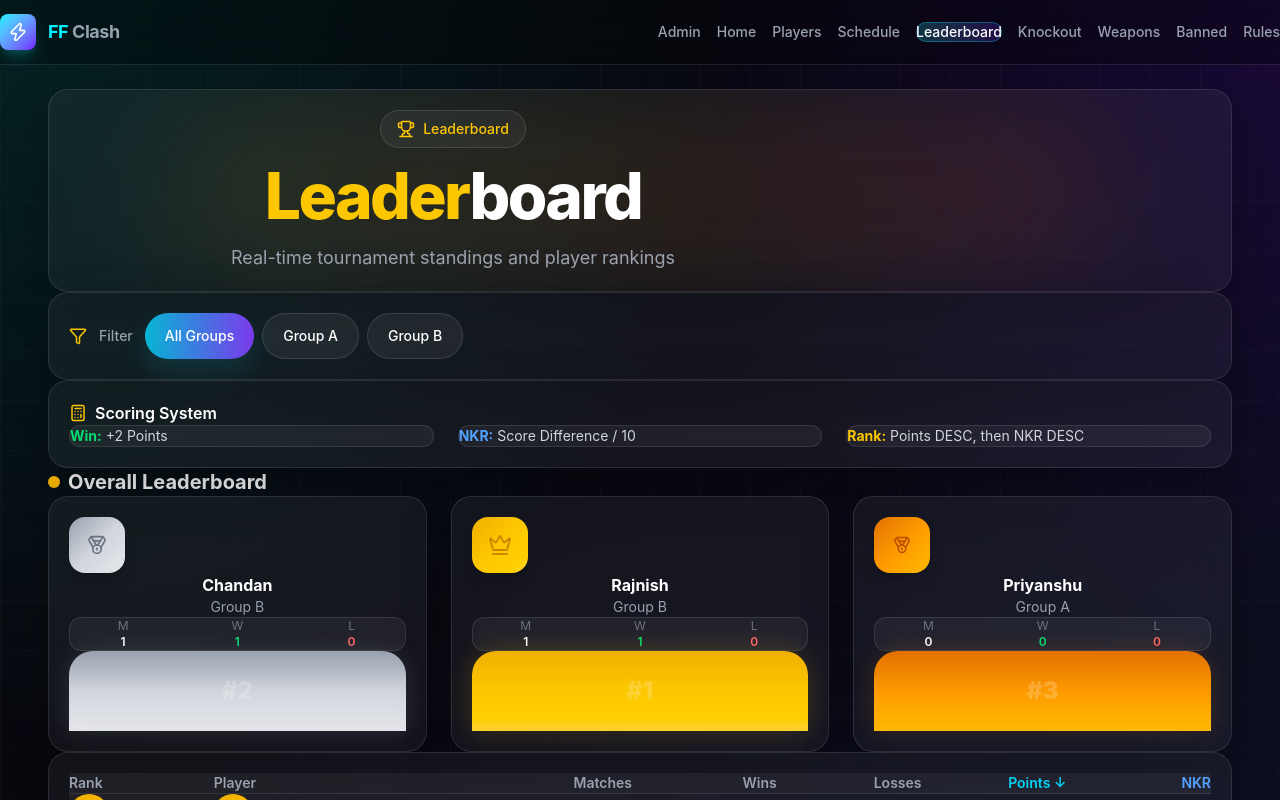
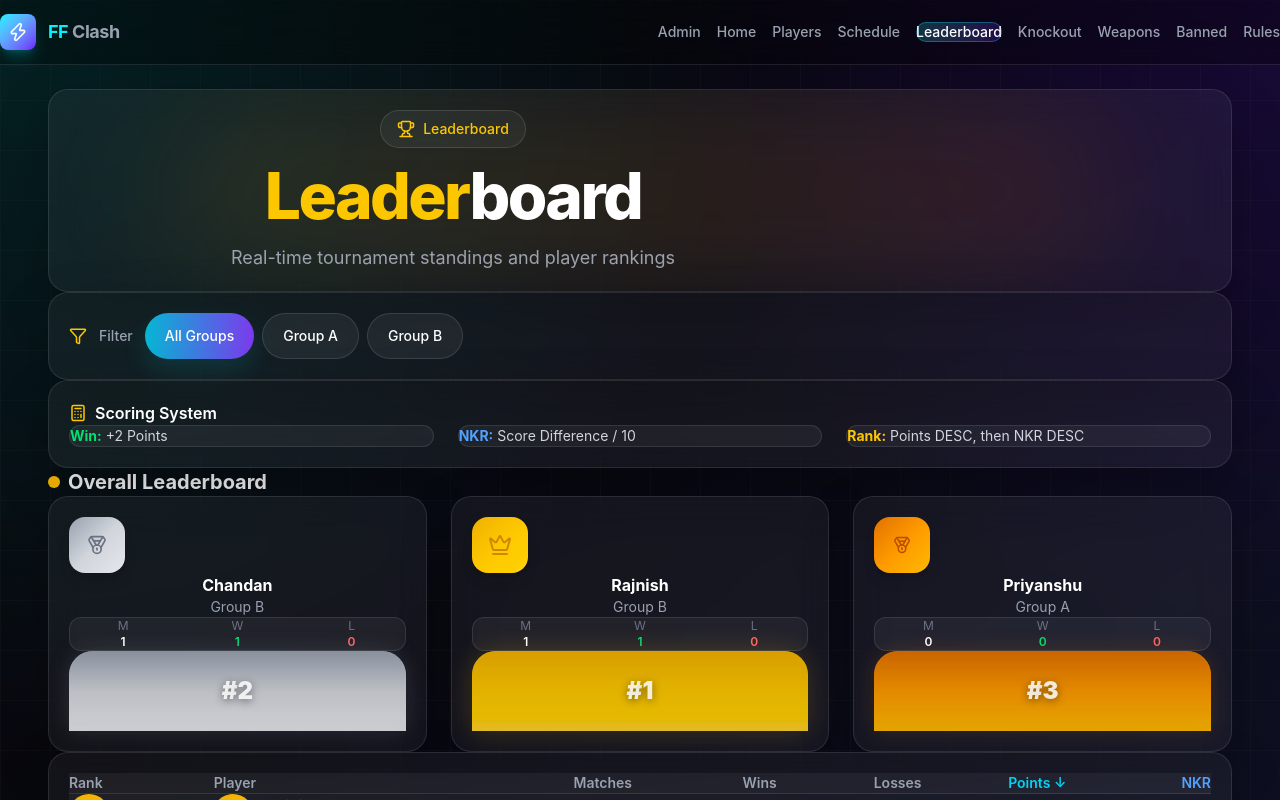
Before and after one commit to himanshu231204/ff-website, a React (Vite) app: page /leaderboard in a window 1280 px wide. Shown: the top 800 px of the page. Built offline with nearby package versions, Linux system fonts and the light colour scheme.

Commit message:
fix: Enhance PodiumCard styling with backdrop blur and text shadow for better visibility

```diff
--- a/src/pages/LeaderboardPage.jsx
+++ b/src/pages/LeaderboardPage.jsx
@@ -40,8 +40,14 @@ function PodiumCard({ player, position }) {
         <div><p className="text-gray-500">W</p><p className="font-semibold text-green-400">{player.wins}</p></div>
         <div><p className="text-gray-500">L</p><p className="font-semibold text-red-400">{player.losses}</p></div>
       </div>
-      <div className={`mt-4 h-20 rounded-t-3xl bg-gradient-to-b ${config.gradient} ${config.glow} flex items-center justify-center`}>
-        <span className="text-2xl font-black text-white/20">#{position}</span>
+      <div className={`relative mt-4 h-20 overflow-hidden rounded-t-3xl bg-gradient-to-b ${config.gradient} ${config.glow} flex items-center justify-center`}>
+        <div className="absolute inset-0 bg-black/10 backdrop-blur-[1px]" />
+        <span
+          className="relative text-2xl font-black text-white/85"
+          style={{ textShadow: '0 2px 8px rgba(0, 0, 0, 0.45)' }}
+        >
+          #{position}
+        </span>
       </div>
     </motion.div>
   );
```
